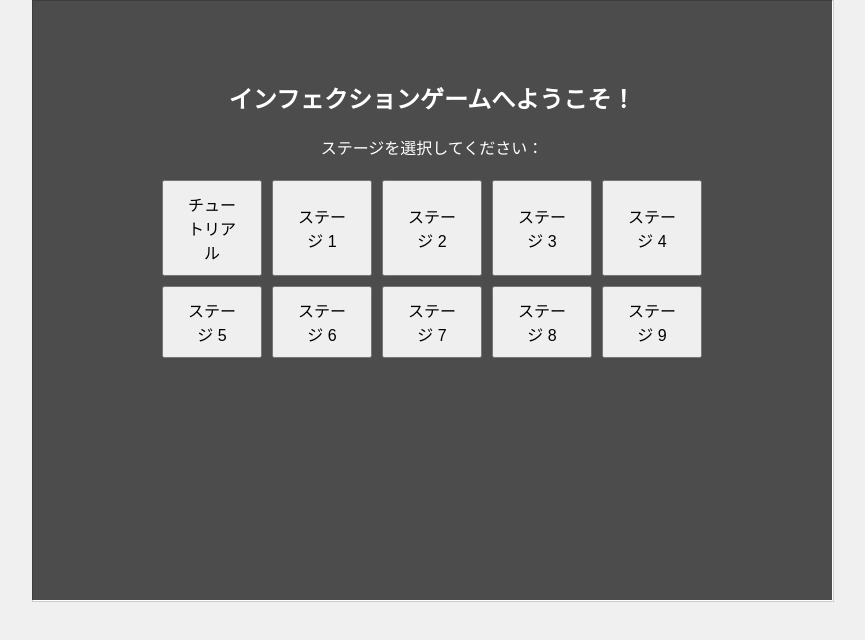
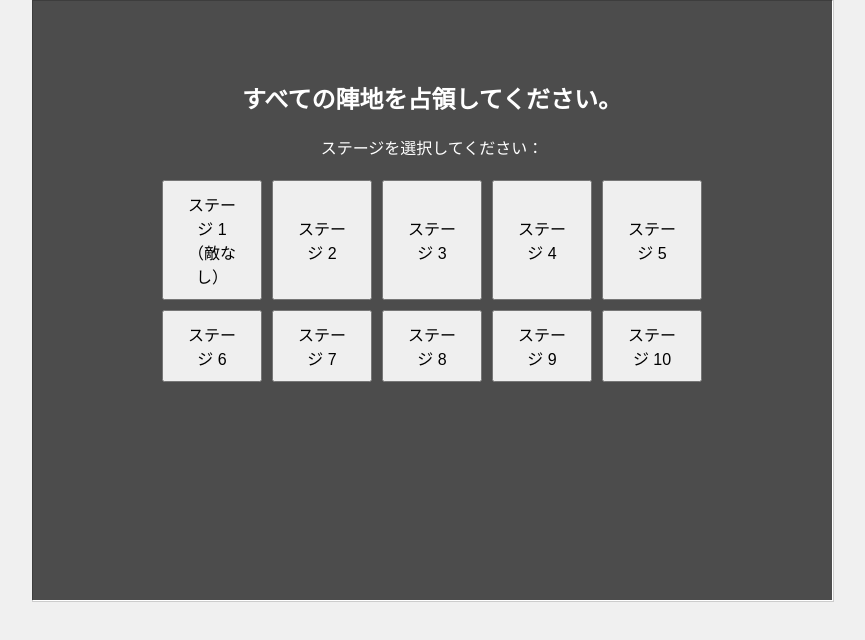
Before and after one commit to KPSTprog2024/strategy, a plain HTML site: page index.html in a window 1280 px wide. Shown: the whole page, without its empty margins (208-1073 px from the left). Drawn offline with Linux system fonts and the light colour scheme.

Commit message:
Update index.html

```diff
--- a/index.html
+++ b/index.html
@@ -2,7 +2,7 @@
 <html lang="ja">
 <head>
   <meta charset="UTF-8">
-  <title>インフェクションゲーム</title>
+  <title>陣取りゲーム</title>
   <link rel="stylesheet" href="style.css">
 </head>
 <body>
@@ -13,20 +13,20 @@
       <!-- スタート画面 -->
       <div id="startScreen" class="overlay">
         <div class="content">
-          <h2>インフェクションゲームへようこそ！</h2>
+          <h2>すべての陣地を占領してください。</h2>
           <p>ステージを選択してください：</p>
           <div id="stageSelection">
             <!-- ステージ選択ボタンを追加 -->
-            <button class="stageButton" data-stage="1">チュートリアル</button>
-            <button class="stageButton" data-stage="2">ステージ 1</button>
-            <button class="stageButton" data-stage="3">ステージ 2</button>
-            <button class="stageButton" data-stage="4">ステージ 3</button>
-            <button class="stageButton" data-stage="5">ステージ 4</button>
-            <button class="stageButton" data-stage="6">ステージ 5</button>
-            <button class="stageButton" data-stage="7">ステージ 6</button>
-            <button class="stageButton" data-stage="8">ステージ 7</button>
-            <button class="stageButton" data-stage="9">ステージ 8</button>
-            <button class="stageButton" data-stage="10">ステージ 9</button>
+            <button class="stageButton" data-stage="1">ステージ 1（敵なし）</button>
+            <button class="stageButton" data-stage="2">ステージ 2</button>
+            <button class="stageButton" data-stage="3">ステージ 3</button>
+            <button class="stageButton" data-stage="4">ステージ 4</button>
+            <button class="stageButton" data-stage="5">ステージ 5</button>
+            <button class="stageButton" data-stage="6">ステージ 6</button>
+            <button class="stageButton" data-stage="7">ステージ 7</button>
+            <button class="stageButton" data-stage="8">ステージ 8</button>
+            <button class="stageButton" data-stage="9">ステージ 9</button>
+            <button class="stageButton" data-stage="10">ステージ 10</button>
           </div>
         </div>
       </div>
```
